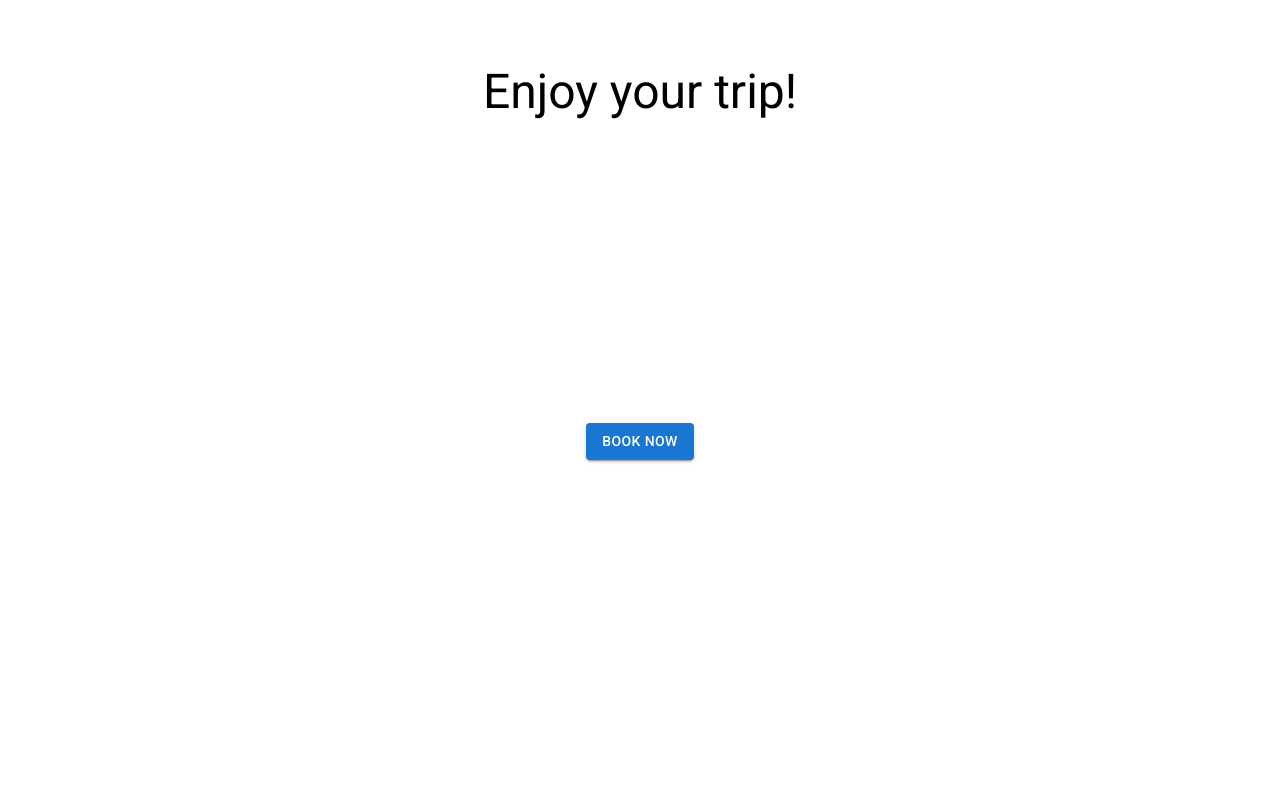
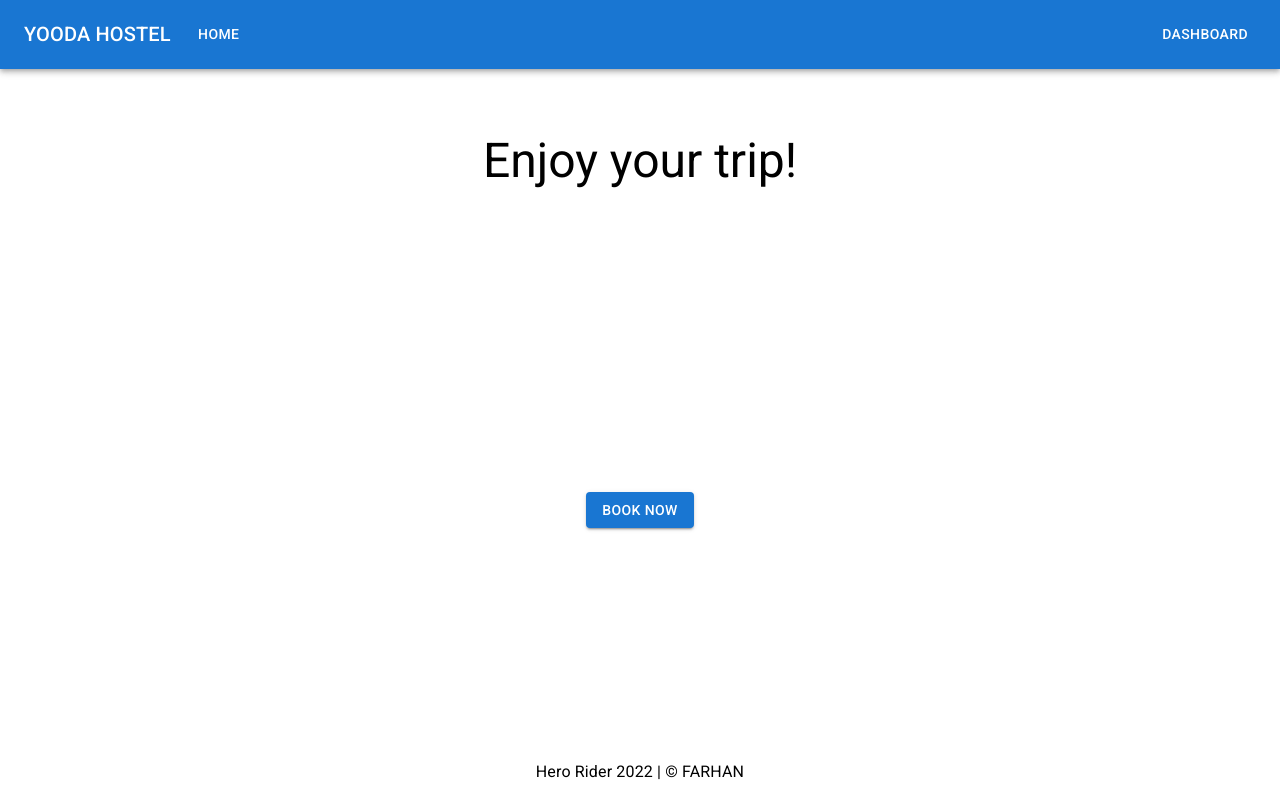
Before and after one commit to faarhaan10/yooda-hostel-client, a React (Create React App) app: page /home in a window 1280 px wide. Built offline with nearby package versions, Linux system fonts and the light colour scheme.

Commit message:
navigation added

```diff
--- a/package.json
+++ b/package.json
@@ -5,6 +5,7 @@
   "dependencies": {
     "@emotion/react": "^11.7.1",
     "@emotion/styled": "^11.6.0",
+    "@mui/icons-material": "^5.4.1",
     "@mui/material": "^5.4.1",
     "@mui/styled-engine-sc": "^5.4.1",
     "@testing-library/jest-dom": "^5.16.2",
@@ -12,6 +13,7 @@
     "@testing-library/user-event": "^13.5.0",
     "react": "^17.0.2",
     "react-dom": "^17.0.2",
+    "react-router-dom": "^6.2.1",
     "react-scripts": "5.0.0",
     "styled-components": "^5.3.3",
     "web-vitals": "^2.1.4"
--- a/src/App.js
+++ b/src/App.js
@@ -1,11 +1,16 @@
-import logo from './logo.svg';
+import { Routes, Route, BrowserRouter } from "react-router-dom";
 import './App.css';
 import Home from './Pages/Home/Home/Home';
 
 function App() {
   return (
     <div>
-      <Home />
+      <BrowserRouter>
+        <Routes>
+          <Route index element={<Home />} />
+          <Route path="home" element={<Home />} />
+          </Routes>
+          </BrowserRouter>
     </div>
   );
 }
--- a/src/Pages/Home/Home/Home.js
+++ b/src/Pages/Home/Home/Home.js
@@ -1,12 +1,14 @@
 import React from 'react';
+import Footer from '../../Shared/Footer/Footer';
+import Navigation from '../../Shared/Navigation/Navigation';
 import Banner from '../Banner/Banner';
 
 const Home = () => {
     return (
         <>
-            {/* <Navigation /> */}
+            <Navigation />
             <Banner />
-            {/* <Footer /> */}
+            <Footer />
         </>
     );
 };
--- /dev/null
+++ b/src/Pages/Shared/Footer/Footer.js
@@ -0,0 +1,18 @@
+import { Typography } from '@mui/material';
+import { Box } from '@mui/system';
+import React from 'react';
+
+const Footer = () => {
+    return (
+        <div>
+            <Box sx={{ position: 'fixed', bottom: 0, display: 'block', width: 1, backgroundColor: 'white', py: 2 }}>
+                <Typography variant="body1" sx={{ textAlign: 'center' }}>
+                    Hero Rider 2022 | &copy; FARHAN
+                </Typography>
+            </Box>
+
+        </div>
+    );
+};
+
+export default Footer;
--- /dev/null
+++ b/src/Pages/Shared/Navigation/Navigation.js
@@ -0,0 +1,128 @@
+import * as React from 'react';
+import AppBar from '@mui/material/AppBar';
+import Box from '@mui/material/Box';
+import Toolbar from '@mui/material/Toolbar';
+import IconButton from '@mui/material/IconButton';
+import Typography from '@mui/material/Typography';
+import Menu from '@mui/material/Menu';
+import MenuIcon from '@mui/icons-material/Menu';
+import Container from '@mui/material/Container';
+import Avatar from '@mui/material/Avatar';
+import Button from '@mui/material/Button';
+import Tooltip from '@mui/material/Tooltip';
+import MenuItem from '@mui/material/MenuItem';
+import { Link } from 'react-router-dom';
+
+
+const Navigation = () => {
+    const [anchorElNav, setAnchorElNav] = React.useState(null);
+    const [anchorElUser, setAnchorElUser] = React.useState(null);
+
+
+    const handleOpenNavMenu = (event) => {
+        setAnchorElNav(event.currentTarget);
+    };
+    const handleOpenUserMenu = (event) => {
+        setAnchorElUser(event.currentTarget);
+    };
+
+    const handleCloseNavMenu = () => {
+        setAnchorElNav(null);
+    };
+
+    const handleCloseUserMenu = () => {
+        setAnchorElUser(null);
+    };
+
+    return (
+        <AppBar position="static">
+            <Container maxWidth="xl">
+                <Toolbar disableGutters>
+                    <Typography
+                        variant="h6"
+                        noWrap
+                        component="div"
+                        sx={{ mr: 2, display: { xs: 'none', md: 'flex' } }}
+                    >
+                        YOODA HOSTEL
+                    </Typography>
+
+                    <Box sx={{ flexGrow: 1, display: { xs: 'flex', md: 'none' } }}>
+                        <IconButton
+                            size="large"
+                            aria-label="account of current user"
+                            aria-controls="menu-appbar"
+                            aria-haspopup="true"
+                            onClick={handleOpenNavMenu}
+                            color="inherit"
+                        >
+                            <MenuIcon />
+                        </IconButton>
+                        <Menu
+                            id="menu-appbar"
+                            anchorEl={anchorElNav}
+                            anchorOrigin={{
+                                vertical: 'bottom',
+                                horizontal: 'left',
+                            }}
+                            keepMounted
+                            transformOrigin={{
+                                vertical: 'top',
+                                horizontal: 'left',
+                            }}
+                            open={Boolean(anchorElNav)}
+                            onClose={handleCloseNavMenu}
+                            sx={{
+                                display: { xs: 'block', md: 'none' },
+                            }}
+                        >
+                            <Link to='/' style={{ textDecoration: 'none' }}>
+                                <MenuItem onClick={handleCloseNavMenu}>
+                                    <Typography textAlign="center">Home</Typography>
+                                </MenuItem>
+                            </Link>
+                            <Link to='/dashboard' style={{ textDecoration: 'none' }}>
+                                <MenuItem onClick={handleCloseNavMenu}>
+                                    <Typography textAlign="center">Dashboard</Typography>
+                                </MenuItem>
+                            </Link>
+                        </Menu>
+                    </Box>
+                    <Typography
+                        variant="h6"
+                        noWrap
+                        component="div"
+                        sx={{ flexGrow: 1, display: { xs: 'flex', md: 'none' } }}
+                    >
+                        YOODA HOSTEL
+                    </Typography>
+                    <Box sx={{ flexGrow: 1, display: { xs: 'none', md: 'flex' } }}>
+                        <Link to='/' style={{ textDecoration: 'none' }}>
+                            <Button
+                                onClick={handleCloseNavMenu}
+                                sx={{ my: 2, color: 'white', display: 'block' }}
+                            >Home
+                            </Button>
+                        </Link>
+                    </Box>
+                    <Box sx={{
+                        flexGrow: 1,
+                        display: { xs: 'none', md: 'flex' }, justifyContent: 'end'
+                    }}>
+
+                        <Link to='/dashboard' style={{ textDecoration: 'none' }}>
+                            <Button
+                                onClick={handleCloseNavMenu}
+                                sx={{ my: 2, color: 'white', display: 'block' }}
+                            >Dashboard
+                            </Button>
+                        </Link>
+                    </Box>
+
+
+                </Toolbar>
+            </Container>
+        </AppBar>
+    );
+};
+export default Navigation;
```
Also changed, not shown: 1 other file (tests, documents, lock files or other folders).
